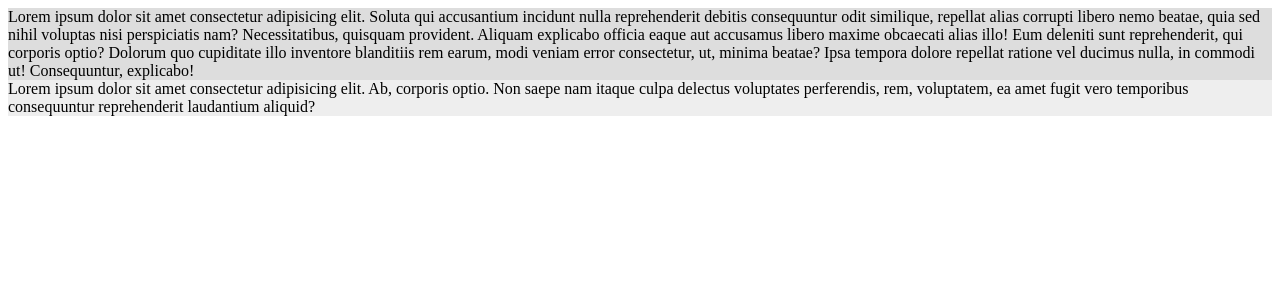
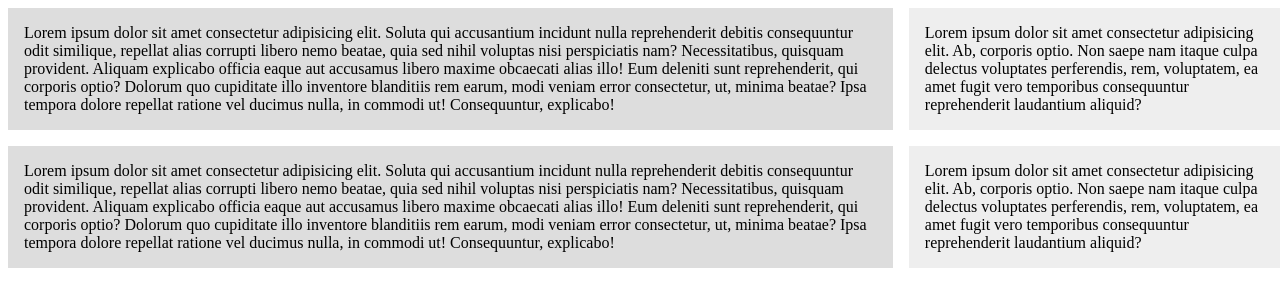
Before and after one commit to aniemmanuelrapoo/CssLectureFolder, a plain HTML site: page grid.html in a window 1280 px wide. Drawn offline with Linux system fonts and the light colour scheme.

Commit message:
understanding grid

```diff
--- a/css/grid.css
+++ b/css/grid.css
@@ -1,9 +1,14 @@
 .wrapper{
+  display: grid;
+  grid-template-columns: 70% 30%;
+  /* grid-column-gap: 1rem;
+  grid-row-gap: 1rem; */
 
+  grid-gap: 1rem;
 }
 .wrapper > div{
   background-color: #eee;
-  padding: 1rm;
+  padding: 1rem;
 }
 .wrapper > div:nth-child(odd){
   background-color: #ddd;
--- a/grid.html
+++ b/grid.html
@@ -15,6 +15,13 @@
     <div>
       Lorem ipsum dolor sit amet consectetur adipisicing elit. Ab, corporis optio. Non saepe nam itaque culpa delectus voluptates perferendis, rem, voluptatem, ea amet fugit vero temporibus consequuntur reprehenderit laudantium aliquid?
     </div>
+
+    <div>
+      Lorem ipsum dolor sit amet consectetur adipisicing elit. Soluta qui accusantium incidunt nulla reprehenderit debitis consequuntur odit similique, repellat alias corrupti libero nemo beatae, quia sed nihil voluptas nisi perspiciatis nam? Necessitatibus, quisquam provident. Aliquam explicabo officia eaque aut accusamus libero maxime obcaecati alias illo! Eum deleniti sunt reprehenderit, qui corporis optio? Dolorum quo cupiditate illo inventore blanditiis rem earum, modi veniam error consectetur, ut, minima beatae? Ipsa tempora dolore repellat ratione vel ducimus nulla, in commodi ut! Consequuntur, explicabo!
+    </div>
+    <div>
+      Lorem ipsum dolor sit amet consectetur adipisicing elit. Ab, corporis optio. Non saepe nam itaque culpa delectus voluptates perferendis, rem, voluptatem, ea amet fugit vero temporibus consequuntur reprehenderit laudantium aliquid?
+    </div>
   </div>
 </body>
 </html>
```
